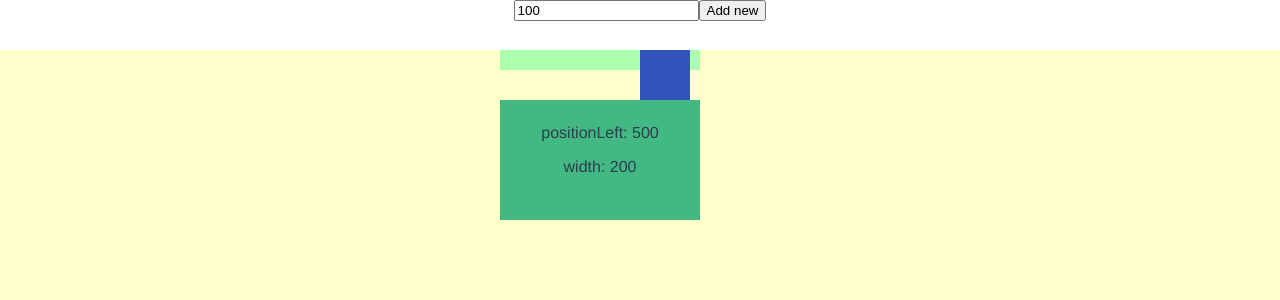
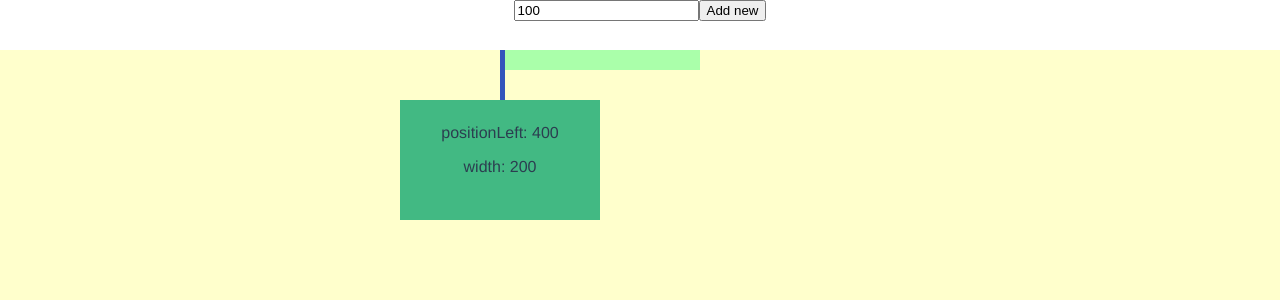
Before and after one commit to vbackeberg/lookattime, a Vue app: page / in a window 1280 px wide. Shown: the top 300 px of the page. Built offline with nearby package versions, Linux system fonts and the light colour scheme.

Commit message:
In new box use positionCenter as prop.This corrects wrong calculation of relative distance to absolute distance when adding new box.In repositioner: Adapt all calculations that used positionLeft accordingly.

```diff
--- a/src/components/Box.vue
+++ b/src/components/Box.vue
@@ -15,9 +15,15 @@ export default Vue.extend({
   name: "Box",
 
   props: {
-    positionLeft: Number,
+    positionCenter: Number,
     width: Number,
     id: Number
+  },
+
+  computed: {
+    positionLeft(): number {
+      return this.positionCenter - this.width / 2;
+    }
   }
 });
 </script>
--- a/src/components/Timeline.vue
+++ b/src/components/Timeline.vue
@@ -35,7 +35,7 @@ export default Vue.extend({
     store.commit("addBox", new BoxModel(500, 200, store.state.boxes.length));
     store.commit("setSpacerHighestBox", new SpacerModel(500, 200, 10, "#f3a"));
     store.commit("setSpacerPageEdge", new SpacerModel(500, 200, 20, "#afa"));
-    store.commit("setTimelineZero", window.innerWidth / 2);
+    store.commit("setTimelineZero", 500);
   },
 
   computed: {
@@ -61,7 +61,7 @@ export default Vue.extend({
       const element = this.$el;
 
       if (e.deltaY < 0) {
-        repositioner.zoomIn(1.07, e.pageX + element.scrollLeft);
+        repositioner.zoomIn(1.1, e.pageX + element.scrollLeft);
       } else if (e.deltaY > 0) {
         repositioner.zoomOut(0.92, e.pageX + element.scrollLeft);
       }
@@ -83,7 +83,7 @@ export default Vue.extend({
 
 .timelineZero {
   height: 50px;
-  width: 50px;
+  width: 5px;
   background-color: #35b;
   position: absolute;
 }
--- a/src/models/box-model.ts
+++ b/src/models/box-model.ts
@@ -1,10 +1,10 @@
 export default class BoxModel {
-  positionLeft: number;
+  positionCenter: number;
   width: number;
   id: number;
 
-  constructor(positionLeft: number, width: number, id: number) {
-    this.positionLeft = positionLeft;
+  constructor(positionCenter: number, width: number, id: number) {
+    this.positionCenter = positionCenter;
     this.width = width;
     this.id = id;
   }
--- a/src/store/index.ts
+++ b/src/store/index.ts
@@ -25,7 +25,7 @@ export default new Vuex.Store({
 
     addBox(state, box: BoxModel) {
       state.boxes.push(box);
-      state.boxes.sort((a, b) => a.positionLeft - b.positionLeft);
+      state.boxes.sort((a, b) => a.positionCenter - b.positionCenter);
     },
     setSpacerHighestBox(state, spacer: SpacerModel) {
       state.spacerHighestBox = spacer;
--- a/src/timeline/repositioner.ts
+++ b/src/timeline/repositioner.ts
@@ -21,7 +21,7 @@ class Repositioner {
 
     this.logPositions();
 
-    const distance = -store.state.boxes[0].positionLeft;
+    const distance = -store.state.boxes[0].positionCenter - store.state.boxes[0].width / 2;
 
     if (distance > 0) {
       this.extendLeftSpace(distance);
@@ -46,11 +46,13 @@ class Repositioner {
 
     this.logPositions();
 
+    //TODO: 1. add spacer lowest box.
     const distance = Math.min(
-      store.state.boxes[0].positionLeft,
+      store.state.boxes[0].positionCenter - store.state.boxes[0].width / 2,
       this.timeline.scrollLeft
     );
 
+    // TODO: 2. distance will never be <0 and rarely = 0. Remove this if block.
     if (distance > 0) {
       this.cutLeftSpace(distance);
     }
@@ -60,10 +62,8 @@ class Repositioner {
 
   private repositionBoxes(zoomFactor: number, mousePosition: number) {
     store.state.boxes.forEach(box => {
-      const positionCenter = box.positionLeft + box.width / 2;
-      const distance = (positionCenter - mousePosition) * zoomFactor;
-
-      box.positionLeft = mousePosition + distance - box.width / 2;
+      const distance = (box.positionCenter - mousePosition) * zoomFactor;
+      box.positionCenter = mousePosition + distance;
     });
   }
 
@@ -72,7 +72,7 @@ class Repositioner {
     const highestBox = boxes[boxes.length - 1];
 
     store.state.spacerHighestBox.positionLeft =
-      highestBox.positionLeft + highestBox.width;
+      highestBox.positionCenter + highestBox.width / 2;
   }
 
   private repositionTimelineZero(zoomFactor: number, mousePosition: number) {
@@ -85,7 +85,7 @@ class Repositioner {
     console.log("cut space left by " + distance);
 
     store.state.boxes.forEach(box => {
-      box.positionLeft -= distance;
+      box.positionCenter -= distance;
     });
 
     store.state.spacerHighestBox.positionLeft -= distance;
@@ -104,7 +104,7 @@ class Repositioner {
     console.log("extend space left by " + distance);
 
     store.state.boxes.forEach(box => {
-      box.positionLeft += distance;
+      box.positionCenter += distance;
     });
 
     store.state.spacerHighestBox.positionLeft += distance;
@@ -124,7 +124,7 @@ class Repositioner {
 
   private logPositions() {
     store.state.boxes.forEach(box => {
-      console.log("box " + box.id + " Pos " + box.positionLeft);
+      console.log("box " + box.id + " Pos center " + box.positionCenter);
     });
 
     console.log(
```
